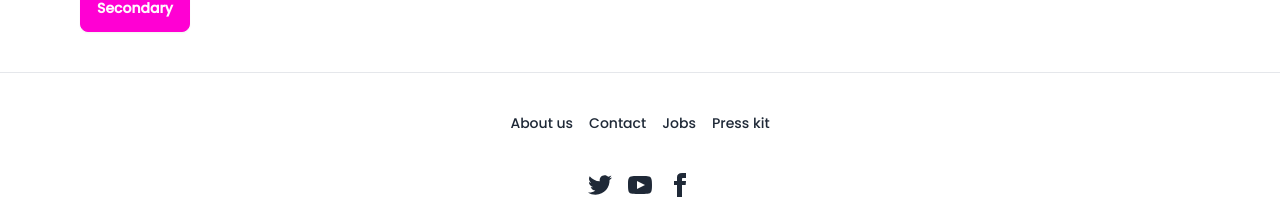
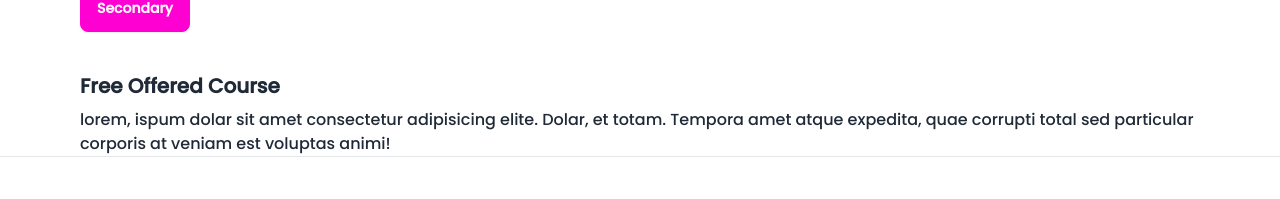
Before and after one commit to Sanjeet9297/Book-Store, a React (Vite) app in the folder Frontend/: page / in a window 1280 px wide. Shown: the part 544-743 px from the top of the page. Built offline with nearby package versions, Linux system fonts and the light colour scheme.

Commit message:
add new changes

```diff
--- a/Frontend/package.json
+++ b/Frontend/package.json
@@ -11,7 +11,9 @@
   },
   "dependencies": {
     "react": "^18.2.0",
-    "react-dom": "^18.2.0"
+    "react-dom": "^18.2.0",
+    "react-slick": "^0.30.2",
+    "slick-carousel": "^1.8.1"
   },
   "devDependencies": {
     "@types/react": "^18.2.66",
--- /dev/null
+++ b/Frontend/public/list.json
@@ -0,0 +1,100 @@
+[
+  {
+    "id": 1,
+    "name": "Story Book",
+    "title": "lorem, ispum dolar sit amet consectetur adipisicing elite.",
+    "price": 0,
+    "category": "Free",
+    "image": "https://www.freepik.com/free-photo/front-view-stacked-books-graduation-cap-diploma-education-day_21745456.htm#fromView=search&page=1&position=6&uuid=c5397611-4221-49aa-b9c2-e91a30341837"
+  },
+
+  {
+    "id": 2,
+    "name": "Story Book",
+    "title": "lorem, ispum dolar sit amet consectetur adipisicing elite.",
+    "price": 0,
+    "category": "Free",
+    "image": "https://www.freepik.com/free-photo/front-view-stacked-books-graduation-cap-diploma-education-day_21745456.htm#fromView=search&page=1&position=6&uuid=c5397611-4221-49aa-b9c2-e91a30341837"
+  },
+
+  {
+    "id": 3,
+    "name": "Music Book",
+    "title": "lorem, ispum dolar sit amet consectetur adipisicing elite.",
+    "price": 100,
+    "category": "Free",
+    "image": "https://www.freepik.com/free-photo/front-view-stacked-books-graduation-cap-diploma-education-day_21745456.htm#fromView=search&page=1&position=6&uuid=c5397611-4221-49aa-b9c2-e91a30341837"
+  },
+
+  {
+    "id": 4,
+    "name": "Story Book",
+    "title": "lorem, ispum dolar sit amet consectetur adipisicing elite.",
+    "price": 0,
+    "category": "Free",
+    "image": "https://www.freepik.com/free-photo/front-view-stacked-books-graduation-cap-diploma-education-day_21745456.htm#fromView=search&page=1&position=6&uuid=c5397611-4221-49aa-b9c2-e91a30341837"
+  },
+
+  {
+    "id": 5,
+    "name": "Food Book",
+    "title": "lorem, ispum dolar sit amet consectetur adipisicing elite.",
+    "price": 200,
+    "category": "Food",
+    "image": "https://www.freepik.com/free-photo/front-view-stacked-books-graduation-cap-diploma-education-day_21745456.htm#fromView=search&page=1&position=6&uuid=c5397611-4221-49aa-b9c2-e91a30341837"
+  },
+
+  {
+    "id": 6,
+    "name": "Story Book",
+    "title": "lorem, ispum dolar sit amet consectetur adipisicing elite.",
+    "price": 0,
+    "category": "Free",
+    "image": "https://www.freepik.com/free-photo/front-view-stacked-books-graduation-cap-diploma-education-day_21745456.htm#fromView=search&page=1&position=6&uuid=c5397611-4221-49aa-b9c2-e91a30341837"
+  },
+
+  {
+    "id": 7,
+    "name": "Story Book",
+    "title": "lorem, ispum dolar sit amet consectetur adipisicing elite.",
+    "price": 0,
+    "category": "Free",
+    "image": "https://www.freepik.com/free-photo/front-view-stacked-books-graduation-cap-diploma-education-day_21745456.htm#fromView=search&page=1&position=6&uuid=c5397611-4221-49aa-b9c2-e91a30341837"
+  },
+
+  {
+    "id": 8,
+    "name": "Sports Book",
+    "title": "lorem, ispum dolar sit amet consectetur adipisicing elite.",
+    "price": 50,
+    "category": "Sports",
+    "image": "https://www.freepik.com/free-photo/front-view-stacked-books-graduation-cap-diploma-education-day_21745456.htm#fromView=search&page=1&position=6&uuid=c5397611-4221-49aa-b9c2-e91a30341837"
+  },
+
+  {
+    "id": 9,
+    "name": "Story Book",
+    "title": "lorem, ispum dolar sit amet consectetur adipisicing elite.",
+    "price": 0,
+    "category": "Free",
+    "image": "https://www.freepik.com/free-photo/front-view-stacked-books-graduation-cap-diploma-education-day_21745456.htm#fromView=search&page=1&position=6&uuid=c5397611-4221-49aa-b9c2-e91a30341837"
+  },
+
+  {
+    "id": 10,
+    "name": "Comedy Book",
+    "title": "lorem, ispum dolar sit amet consectetur adipisicing elite.",
+    "price": 20,
+    "category": "Entertainment",
+    "image": "https://www.freepik.com/free-photo/front-view-stacked-books-graduation-cap-diploma-education-day_21745456.htm#fromView=search&page=1&position=6&uuid=c5397611-4221-49aa-b9c2-e91a30341837"
+  },
+
+  {
+    "id": 11,
+    "name": "Story Book",
+    "title": "lorem, ispum dolar sit amet consectetur adipisicing elite.",
+    "price": 0,
+    "category": "Free",
+    "image": "https://www.freepik.com/free-photo/front-view-stacked-books-graduation-cap-diploma-education-day_21745456.htm#fromView=search&page=1&position=6&uuid=c5397611-4221-49aa-b9c2-e91a30341837"
+  }
+]
--- a/Frontend/src/App.jsx
+++ b/Frontend/src/App.jsx
@@ -2,12 +2,14 @@ import React from 'react'
 import Navbar from './components/Navbar'
 import Banner from './components/Banner'
 import Footer from './components/Footer'
+import Freebook from './components/Freebook'
 
 const App = () => {
   return (
     <>
       <Navbar/>
       <Banner/>
+      <Freebook/>
       <Footer/>
     </>
   )
--- a/Frontend/src/components/Freebook.jsx
+++ b/Frontend/src/components/Freebook.jsx
@@ -1,9 +1,25 @@
 import React from 'react'
 
+import "slick-carousel/slick/slick.css";
+import "slick-carousel/slick/slick-theme.css";
+
+import list from "../../public/list.json"
+
 const Freebook = () => {
+  const filterData = list.filter((data) => data.category === "Free");
+  console.log(filterData);
   return (
-    <div>Freebook</div>
-  )
+    <>
+      <div className="max-w-screen-2xl container mx-auto md:px-20 px-4">
+        <h1 className="font-semibold text-xl pb-2">Free Offered Course</h1>
+        <p>
+          lorem, ispum dolar sit amet consectetur adipisicing elite. Dolar, et
+          totam. Tempora amet atque expedita, quae corrupti total sed particular
+          corporis at veniam est voluptas animi!
+        </p>
+      </div>
+    </>
+  );
 }
 
 export default Freebook
```
Also changed, not shown: 1 other file (tests, documents, lock files or other folders).
